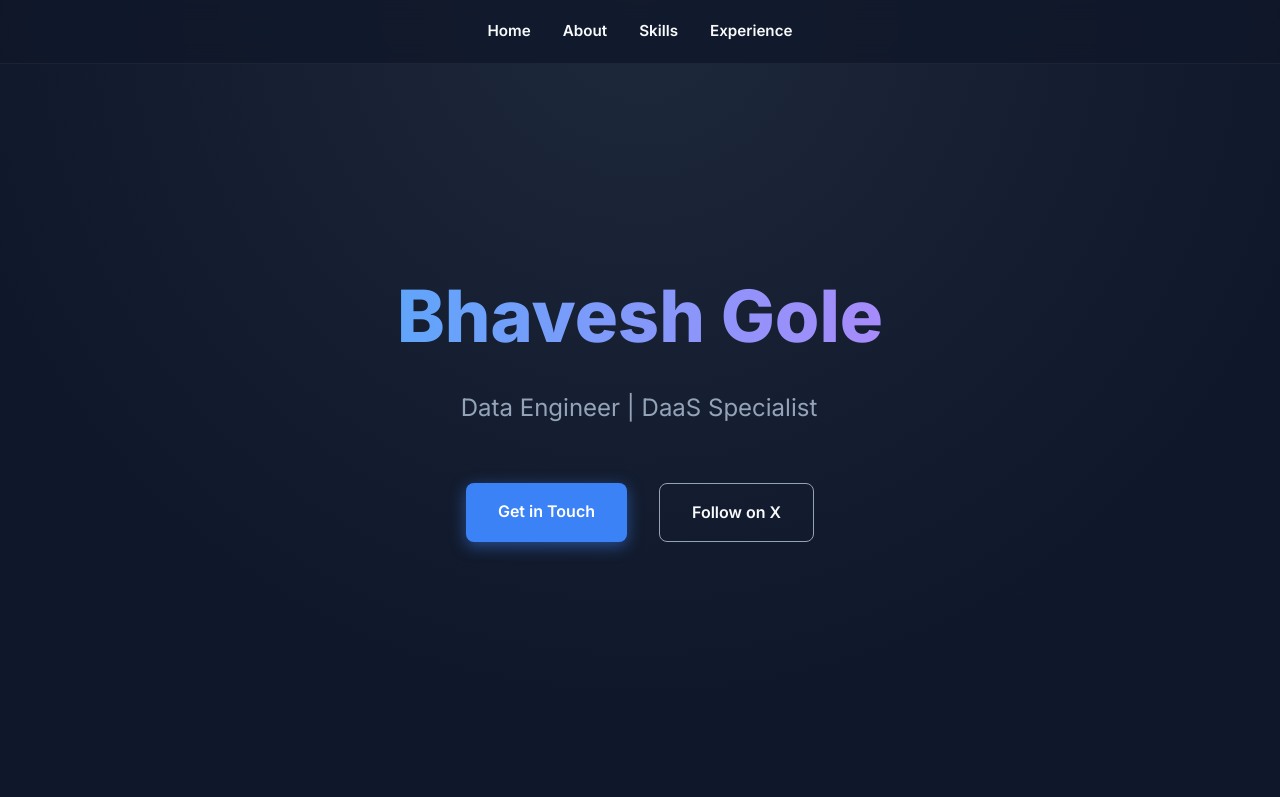
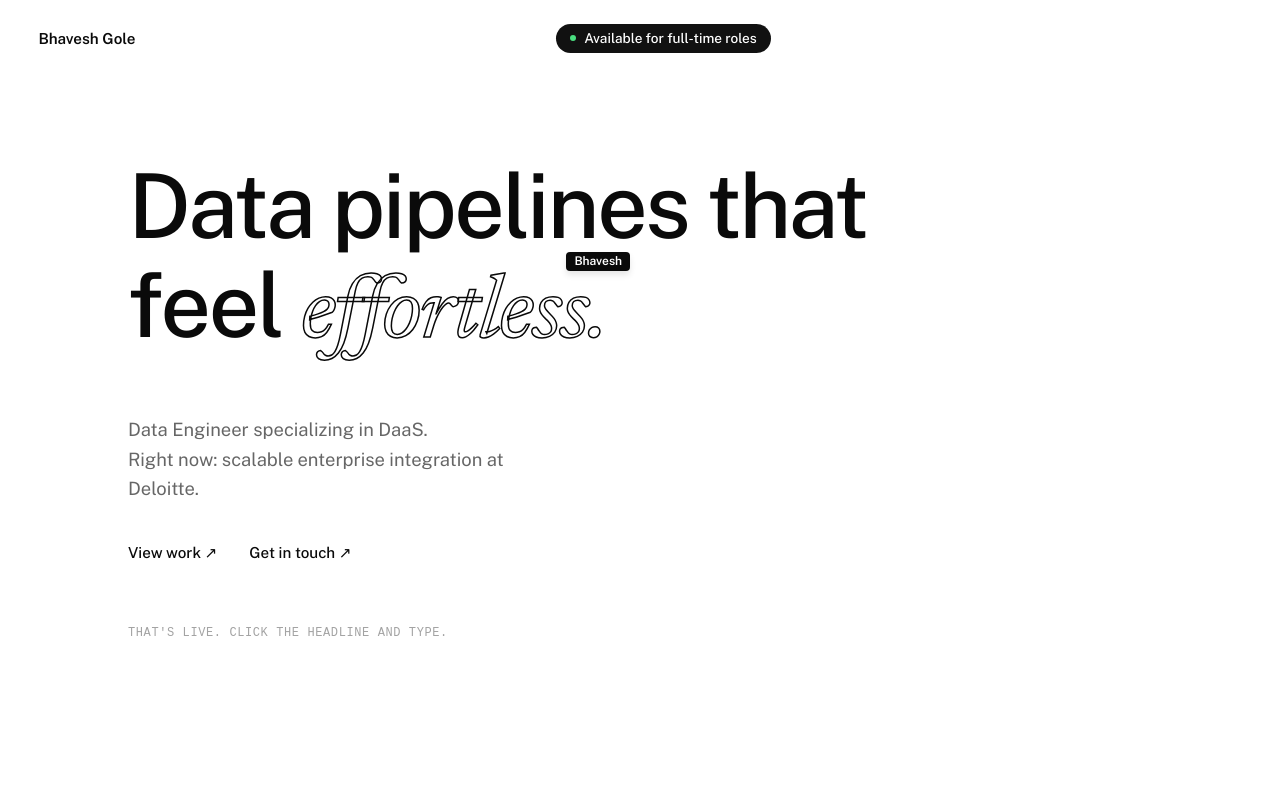
Before and after one commit to bhavesh-gole/bhaveshgole.io, a plain HTML site: page index.html in a window 1280 px wide. Shown: the top 797 px of the page. Drawn offline with nearby package versions, Linux system fonts and the light colour scheme.

Commit message:
Update index.html

```diff
--- a/index.html
+++ b/index.html
@@ -4,367 +4,197 @@
     <meta charset="UTF-8">
     <meta name="viewport" content="width=device-width, initial-scale=1.0">
     <title>Bhavesh Gole | Data Engineer</title>
-    <link href="https://fonts.googleapis.com/css2?family=Inter:wght@300;400;600;800&display=swap" rel="stylesheet">
+
+    <!-- Importing Fonts to match the clean Sans-Serif and the stylish Serif italic -->
+    <link rel="preconnect" href="https://fonts.googleapis.com">
+    <link rel="preconnect" href="https://fonts.gstatic.com" crossorigin>
+    <link href="https://fonts.googleapis.com/css2?family=Public+Sans:wght@300;400;500;600&family=Newsreader:ital,opsz,wght@1,6..72,400&display=swap" rel="stylesheet">
+
     <style>
+        /* Base Colors and Setup based on the screenshot */
         :root {
-            --bg-color: #0f172a;
-            --text-main: #f8fafc;
-            --text-muted: #94a3b8;
-            --accent: #3b82f6;
-            --accent-glow: rgba(59, 130, 246, 0.5);
-            --card-bg: rgba(30, 41, 59, 0.7);
-        }
-
-        * {
-            margin: 0;
-            padding: 0;
-            box-sizing: border-box;
-            scroll-behavior: smooth;
+            --bg-color: rgb(255, 255, 255);
+            --text-main: rgb(10, 10, 10);
+            --text-muted: #666666;
         }
 
         body {
-            font-family: 'Inter', sans-serif;
+            margin: 0;
+            padding: 0;
             background-color: var(--bg-color);
             color: var(--text-main);
+            font-family: 'Public Sans', sans-serif;
+            display: flex;
+            flex-direction: column;
+            min-height: 100vh;
             overflow-x: hidden;
-            line-height: 1.6;
+            -webkit-font-smoothing: antialiased;
         }
 
-        /* Glassmorphism Navbar */
-        nav {
-            position: fixed;
-            top: 0;
-            width: 100%;
-            padding: 1.2rem;
+        /* Header Navigation */
+        header {
             display: flex;
-            justify-content: center;
-            gap: 2rem;
-            background: rgba(15, 23, 42, 0.8);
-            backdrop-filter: blur(10px);
-            z-index: 1000;
-            border-bottom: 1px solid rgba(255, 255, 255, 0.05);
-            transition: all 0.3s ease;
+            justify-content: space-between;
+            align-items: center;
+            padding: 1.5rem 3vw;
+            font-size: 0.95rem;
+            font-weight: 500;
         }
 
-        nav a {
-            color: var(--text-main);
-            text-decoration: none;
-            font-weight: 600;
-            font-size: 0.95rem;
-            transition: color 0.3s ease, transform 0.3s ease;
+        .header-center {
+            background-color: #111;
+            color: #fff;
+            padding: 0.4rem 0.9rem;
+            border-radius: 999px;
+            font-size: 0.85rem;
+            display: flex;
+            align-items: center;
+            gap: 8px;
         }
 
-        nav a:hover {
-            color: var(--accent);
-            transform: translateY(-2px);
+        .header-center::before {
+            content: '';
+            display: inline-block;
+            width: 6px;
+            height: 6px;
+            background-color: #4ade80; /* Green dot */
+            border-radius: 50%;
         }
 
-        /* Hero Section */
-        header {
-            min-height: 100vh;
+        .header-right {
+            /* Placeholder for the dark mode icons in the screenshot */
+            width: 50px;
+        }
+
+        /* Main Content Layout */
+        main {
+            flex: 1;
             display: flex;
             flex-direction: column;
             justify-content: center;
-            align-items: center;
-            text-align: center;
-            padding: 0 2rem;
-            background: radial-gradient(circle at 50% 0%, #1e293b 0%, #0f172a 70%);
+            padding: 0 10vw;
+            max-width: 1400px;
+            margin-top: -10vh; /* Slight adjustment to center perfectly */
         }
 
-        .title {
-            font-size: 4.5rem;
-            font-weight: 800;
-            background: linear-gradient(to right, #60a5fa, #a78bfa);
-            -webkit-background-clip: text;
-            -webkit-text-fill-color: transparent;
-            margin-bottom: 1rem;
-            opacity: 0;
-            animation: fadeInDown 1s forwards 0.2s;
+        /* Massive Interactive Headline */
+        h1 {
+            font-size: clamp(3rem, 7vw, 6.5rem);
+            font-weight: 500;
+            line-height: 1.1;
+            margin: 0 0 2rem 0;
+            letter-spacing: -0.03em;
+            outline: none;
         }
 
-        .subtitle-container {
-            height: 30px;
-            margin-bottom: 2rem;
+        /* The outlined "effortless" style */
+        .effortless-style {
+            font-family: 'Newsreader', serif;
+            font-style: italic;
+            font-weight: 400;
+            -webkit-text-stroke: 1.5px var(--text-main);
+            color: transparent;
+            position: relative;
+            display: inline-block;
         }
 
-        .subtitle {
-            font-size: 1.5rem;
-            color: var(--text-muted);
-            border-right: 2px solid var(--accent);
-            white-space: nowrap;
-            overflow: hidden;
+        /* The multiplayer cursor tag hovering over the text */
+        .cursor-tag {
+            position: absolute;
+            background-color: var(--text-main);
+            color: var(--bg-color);
+            font-family: 'Public Sans', sans-serif;
+            font-size: 0.75rem;
+            font-weight: 600;
+            padding: 3px 8px;
+            border-radius: 4px;
+            top: -15px;
+            right: -25px;
+            pointer-events: none;
+            font-style: normal;
+            letter-spacing: normal;
+            -webkit-text-stroke: 0;
+            box-shadow: 0 4px 6px rgba(0,0,0,0.1);
         }
 
-        /* Scroll Reveal Classes */
-        .reveal {
-            opacity: 0;
-            transform: translateY(50px);
-            transition: all 0.8s cubic-bezier(0.5, 0, 0, 1);
+        /* Subtext paragraph */
+        p.bio {
+            font-size: 1.15rem;
+            color: var(--text-muted);
+            max-width: 400px;
+            line-height: 1.6;
+            margin-bottom: 2.5rem;
         }
 
-        .reveal.active {
-            opacity: 1;
-            transform: translateY(0);
+        /* Links matching the screenshot */
+        .links {
+            display: flex;
+            gap: 2rem;
+            font-weight: 500;
+            margin-bottom: 4rem;
+            font-size: 0.95rem;
         }
 
-        /* Sections */
-        section {
-            padding: 8rem 2rem;
-            max-width: 1000px;
-            margin: 0 auto;
+        .links a {
+            color: var(--text-main);
+            text-decoration: none;
+            transition: opacity 0.2s;
         }
 
-        section h2 {
-            font-size: 2.5rem;
-            margin-bottom: 3rem;
-            text-align: center;
-            position: relative;
+        .links a:hover {
+            opacity: 0.6;
         }
 
-        section h2::after {
-            content: '';
-            display: block;
-            width: 60px;
-            height: 4px;
-            background: var(--accent);
-            margin: 10px auto 0;
-            border-radius: 2px;
+        /* Bottom hint text */
+        .sub-hint {
+            font-size: 0.75rem;
+            color: #a3a3a3;
+            font-family: 'Courier New', Courier, monospace;
+            text-transform: uppercase;
+            letter-spacing: 0.05em;
         }
 
-        p.about-text {
-            font-size: 1.1rem;
-            color: var(--text-muted);
-            text-align: center;
-            max-width: 800px;
-            margin: 0 auto;
-        }
-
-        /* Skills Grid with Hover Animation */
-        .skills-grid {
-            display: grid;
-            grid-template-columns: repeat(auto-fit, minmax(140px, 1fr));
-            gap: 1.5rem;
-            text-align: center;
-        }
-
-        .skill-card {
-            background: var(--card-bg);
-            padding: 1.5rem;
-            border-radius: 12px;
-            border: 1px solid rgba(255,255,255,0.1);
-            transition: all 0.4s ease;
-            cursor: pointer;
-        }
-
-        .skill-card:hover {
-            transform: translateY(-10px);
-            border-color: var(--accent);
-            box-shadow: 0 10px 30px var(--accent-glow);
-        }
-
-        /* Experience Timeline */
-        .experience-card {
-            background: var(--card-bg);
-            padding: 2.5rem;
-            border-radius: 16px;
-            border-left: 4px solid var(--accent);
-            transition: transform 0.3s ease;
-        }
-
-        .experience-card:hover {
-            transform: scale(1.02);
-        }
-
-        .exp-header {
-            display: flex;
-            justify-content: space-between;
-            align-items: center;
-            margin-bottom: 1rem;
-            flex-wrap: wrap;
-        }
-
-        .exp-role {
-            font-size: 1.5rem;
-            font-weight: 600;
-            color: #fff;
-        }
-
-        .exp-company {
-            color: var(--accent);
-            font-weight: 600;
-            font-size: 1.1rem;
-        }
-
-        .experience-card ul {
-            list-style-type: none;
-        }
-
-        .experience-card li {
-            color: var(--text-muted);
-            margin-bottom: 0.8rem;
-            position: relative;
-            padding-left: 1.5rem;
-        }
-
-        .experience-card li::before {
-            content: '▹';
-            position: absolute;
-            left: 0;
-            color: var(--accent);
-        }
-
-        /* Contact Buttons */
-        .contact-container {
-            display: flex;
-            justify-content: center;
-            gap: 2rem;
-            margin-top: 2rem;
-        }
-
-        .btn {
-            padding: 1rem 2rem;
-            border-radius: 8px;
-            font-weight: 600;
-            text-decoration: none;
-            transition: all 0.3s ease;
-            position: relative;
-            overflow: hidden;
-            z-index: 1;
-        }
-
-        .btn-primary {
-            background: var(--accent);
-            color: #fff;
-            box-shadow: 0 4px 15px var(--accent-glow);
-        }
-
-        .btn-primary:hover {
-            transform: translateY(-3px);
-            box-shadow: 0 8px 25px var(--accent-glow);
-        }
-
-        .btn-outline {
-            border: 1px solid var(--text-muted);
-            color: var(--text-main);
-        }
-
-        .btn-outline:hover {
-            border-color: var(--accent);
-            color: var(--accent);
-            transform: translateY(-3px);
-        }
-
-        /* Animations */
-        @keyframes fadeInDown {
-            from { opacity: 0; transform: translateY(-30px); }
-            to { opacity: 1; transform: translateY(0); }
+        /* Hides the ugly blue outline when typing in the headline */
+        [contenteditable="true"]:focus {
+            outline: none;
         }
 
         @media (max-width: 768px) {
-            .title { font-size: 3rem; }
-            .subtitle { font-size: 1.2rem; }
-            nav { gap: 1rem; padding: 1rem; }
+            header { padding: 1.5rem 1.5rem; }
+            main { padding: 0 1.5rem; }
+            .header-center { display: none; } /* Hide status on small screens for cleaner look */
         }
     </style>
 </head>
 <body>
 
-    <nav>
-        <a href="#home">Home</a>
-        <a href="#about">About</a>
-        <a href="#skills">Skills</a>
-        <a href="#experience">Experience</a>
-    </nav>
-
-    <header id="home">
-        <h1 class="title">Bhavesh Gole</h1>
-        <div class="subtitle-container">
-            <span class="subtitle" id="typewriter"></span>
-        </div>
-        <div class="contact-container reveal">
-            <a href="mailto:youremail@example.com" class="btn btn-primary">Get in Touch</a>
-            <a href="https://x.com/yourhandle" target="_blank" class="btn btn-outline">Follow on X</a>
-        </div>
+    <header>
+        <div style="font-weight: 600;">Bhavesh Gole</div>
+        <div class="header-center">Available for full-time roles</div>
+        <div class="header-right"></div>
     </header>
 
-    <section id="about" class="reveal">
-        <h2>About Me</h2>
-        <p class="about-text">
-            I am a Data Engineer specializing in robust enterprise data integration, cloud data warehousing, and master data management. I focus on architecting Data as a Service (DaaS) solutions that streamline complex workflows and translate vast data into strategic business value. When not optimizing pipelines, I document follower milestones and share insights on data engineering workflows.
+    <main>
+        <!-- The H1 has contenteditable="true" so you can literally click and type in it, matching the original site's functionality -->
+        <h1 contenteditable="true" spellcheck="false">
+            Data pipelines that<br>
+            feel <span class="effortless-style" contenteditable="false">effortless.<span class="cursor-tag">Bhavesh</span></span>
+        </h1>
+
+        <p class="bio">
+            Data Engineer specializing in DaaS.<br>
+            Right now: scalable enterprise integration at Deloitte.
         </p>
-    </section>
 
-    <section id="skills" class="reveal">
-        <h2>Core Technologies</h2>
-        <div class="skills-grid">
-            <div class="skill-card">Informatica IICS</div>
-            <div class="skill-card">Reltio MDM</div>
-            <div class="skill-card">Snowflake</div>
-            <div class="skill-card">SQL</div>
-            <div class="skill-card">KNIME</div>
-            <div class="skill-card">Alteryx</div>
+        <div class="links">
+            <a href="#work">View work ↗</a>
+            <a href="mailto:YOUR_EMAIL@example.com">Get in touch ↗</a>
         </div>
-    </section>
 
-    <section id="experience" class="reveal">
-        <h2>Experience</h2>
-        <div class="experience-card">
-            <div class="exp-header">
-                <span class="exp-role">Data Engineer</span>
-                <span class="exp-company">Deloitte</span>
-            </div>
-            <ul>
-                <li>Architect scalable Data as a Service (DaaS) solutions utilizing cloud-native warehousing and advanced Master Data Management frameworks.</li>
-                <li>Design, configure, and optimize complex data workflows and enterprise-level models using modern integration tools.</li>
-                <li>Recognized with a 2025 promotion for consistently driving high-impact enterprise data initiatives.</li>
-            </ul>
+        <div class="sub-hint">
+            That's live. Click the headline and type.
         </div>
-    </section>
+    </main>
 
-    <!-- JavaScript for Animations -->
-    <script>
-        // Typing Effect
-        const text = "Data Engineer | DaaS Specialist";
-        let index = 0;
-        const speed = 100;
-        const typewriterElement = document.getElementById("typewriter");
-
-        function typeWriter() {
-            if (index < text.length) {
-                typewriterElement.innerHTML += text.charAt(index);
-                index++;
-                setTimeout(typeWriter, speed);
-            } else {
-                // Blink cursor effect after typing finishes
-                setInterval(() => {
-                    typewriterElement.style.borderRightColor =
-                        typewriterElement.style.borderRightColor === 'transparent' ? 'var(--accent)' : 'transparent';
-                }, 500);
-            }
-        }
-
-        // Start typing after a short delay
-        setTimeout(typeWriter, 1000);
-
-        // Intersection Observer for Scroll Animations
-        const reveals = document.querySelectorAll(".reveal");
-
-        const revealOptions = {
-            threshold: 0.15,
-            rootMargin: "0px 0px -50px 0px"
-        };
-
-        const revealOnScroll = new IntersectionObserver(function(entries, observer) {
-            entries.forEach(entry => {
-                if (!entry.isIntersecting) return;
-                entry.target.classList.add("active");
-                observer.unobserve(entry.target);
-            });
-        }, revealOptions);
-
-        reveals.forEach(reveal => {
-            revealOnScroll.observe(reveal);
-        });
-    </script>
 </body>
 </html>
```
